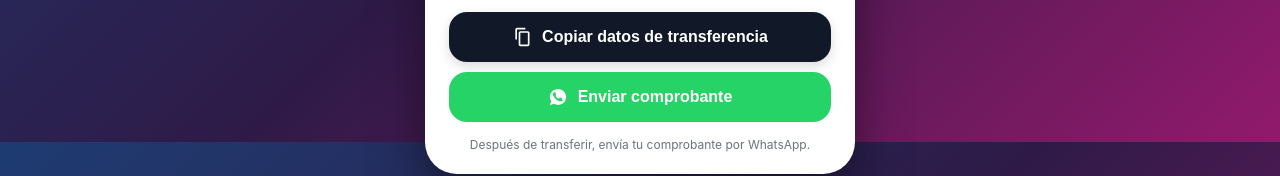
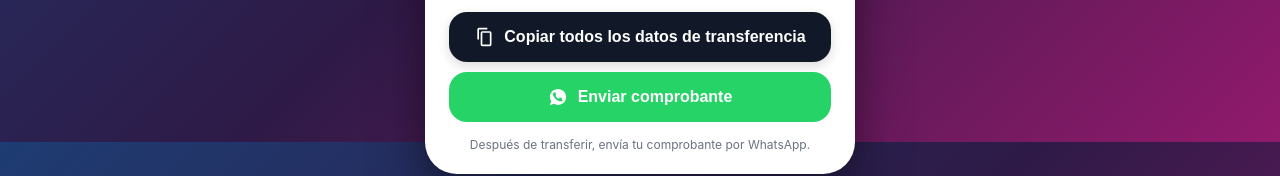
Before and after one commit to ainsinilla/minimarket-el-parcero, a plain HTML site: page index.html in a window 1280 px wide. Shown: the part 658-834 px from the top of the page. Drawn offline with Linux system fonts and the light colour scheme.

Commit message:
Update index.html

```diff
--- a/index.html
+++ b/index.html
@@ -319,7 +319,7 @@ Datos para transferencia bancaria
 <path d="M16 1H6a2 2 0 0 0-2 2v12h2V3h10V1zm3 4H10a2 2 0 0 0-2 2v14a2 2 0 0 0 2 2h9a2 2 0 0 0 2-2V7a2 2 0 0 0-2-2zm0 16H10V7h9v14z"/>
 </svg>
 
-Copiar datos de transferencia
+Copiar todos los datos de transferencia
 
 </button>
 
```
